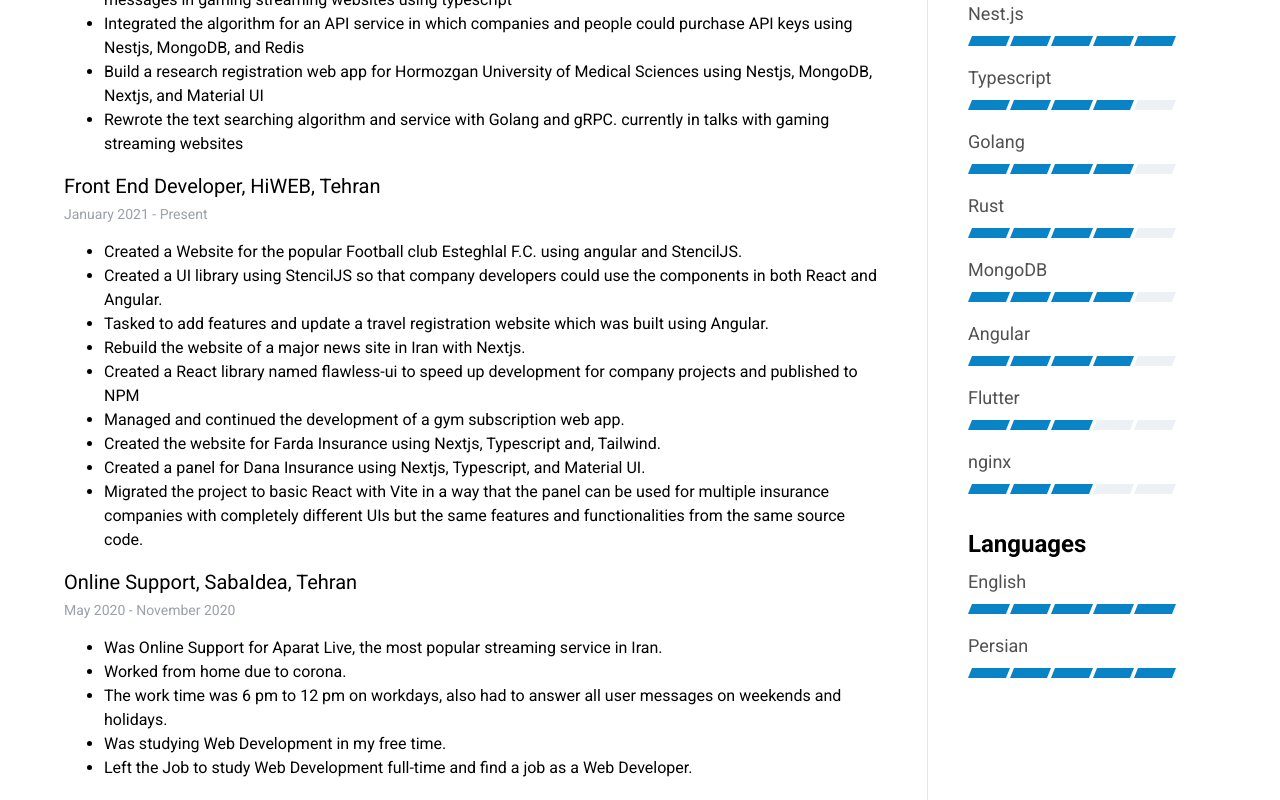
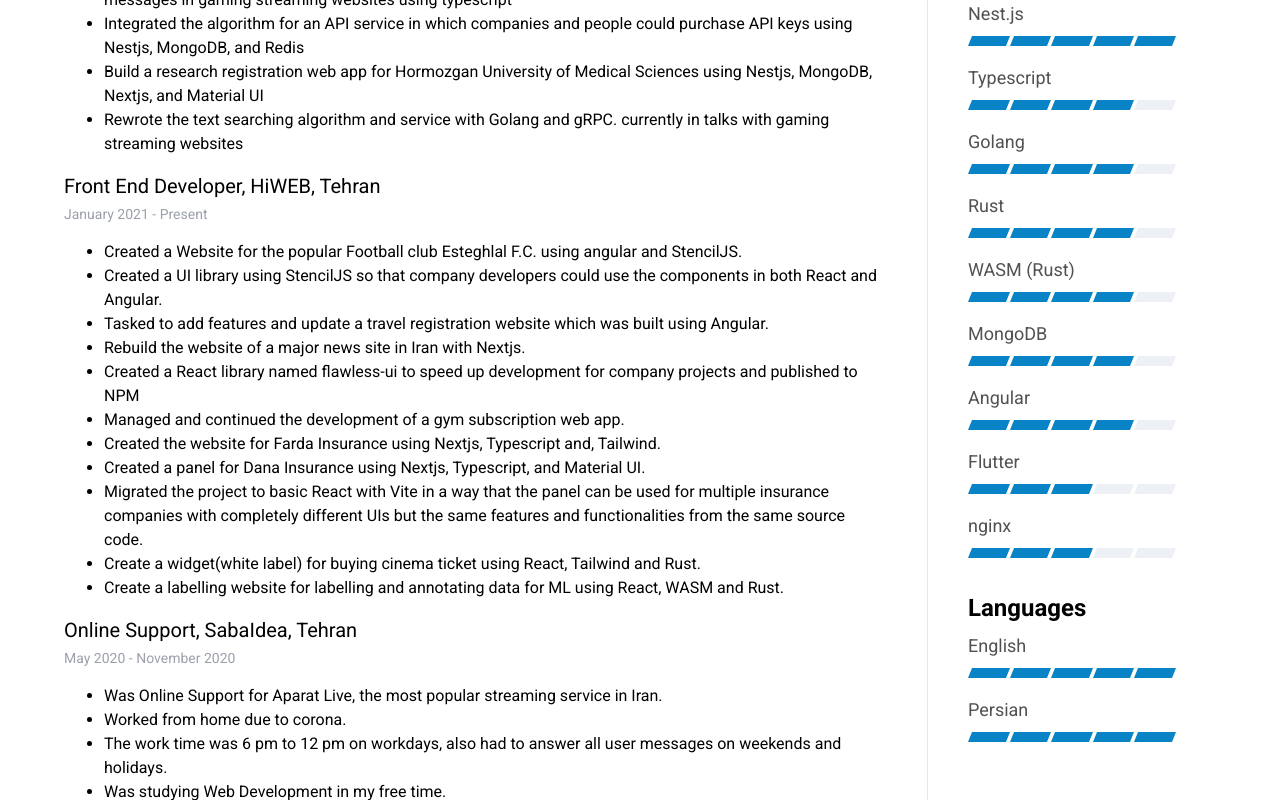
Before and after one commit to Ez-FlawLess/resume, a React (Vite) app: page / in a window 1280 px wide. Shown: the part 553-1353 px from the top of the page. Built offline with nearby package versions, Linux system fonts and the light colour scheme.

Commit message:
update skills and info

```diff
--- a/src/App.tsx
+++ b/src/App.tsx
@@ -33,6 +33,7 @@
                                 {skill: "Typescript", ability: 4 },
                                 {skill: "Golang", ability: 4 },
                                 {skill: "Rust", ability: 4 },
+                                {skill: "WASM (Rust)", ability: 4 },
                                 {skill: "MongoDB", ability: 4 },
                                 {skill: "Angular", ability: 4 },
                                 {skill: "Flutter", ability: 3 },
--- a/src/constants/items/info_list.constants.ts
+++ b/src/constants/items/info_list.constants.ts
@@ -29,8 +29,10 @@
                     "Managed and continued the development of a gym subscription web app.",
                     "Created the website for Farda Insurance using Nextjs, Typescript and, Tailwind.",
                     "Created a panel for Dana Insurance using Nextjs, Typescript, and Material UI.",
-                    "Migrated the project to basic React with Vite in a way that the panel can be used for multiple insurance companies with completely different UIs but the same features and functionalities from the same source code."
-                ]
+                    "Migrated the project to basic React with Vite in a way that the panel can be used for multiple insurance companies with completely different UIs but the same features and functionalities from the same source code.",
+                    "Create a widget(white label) for buying cinema ticket using React, Tailwind and Rust.",
+                    "Create a labelling website for labelling and annotating data for ML using React, WASM and Rust.",
+                ],
             },
             {
                 title: "Online Support, SabaIdea, Tehran",
```
